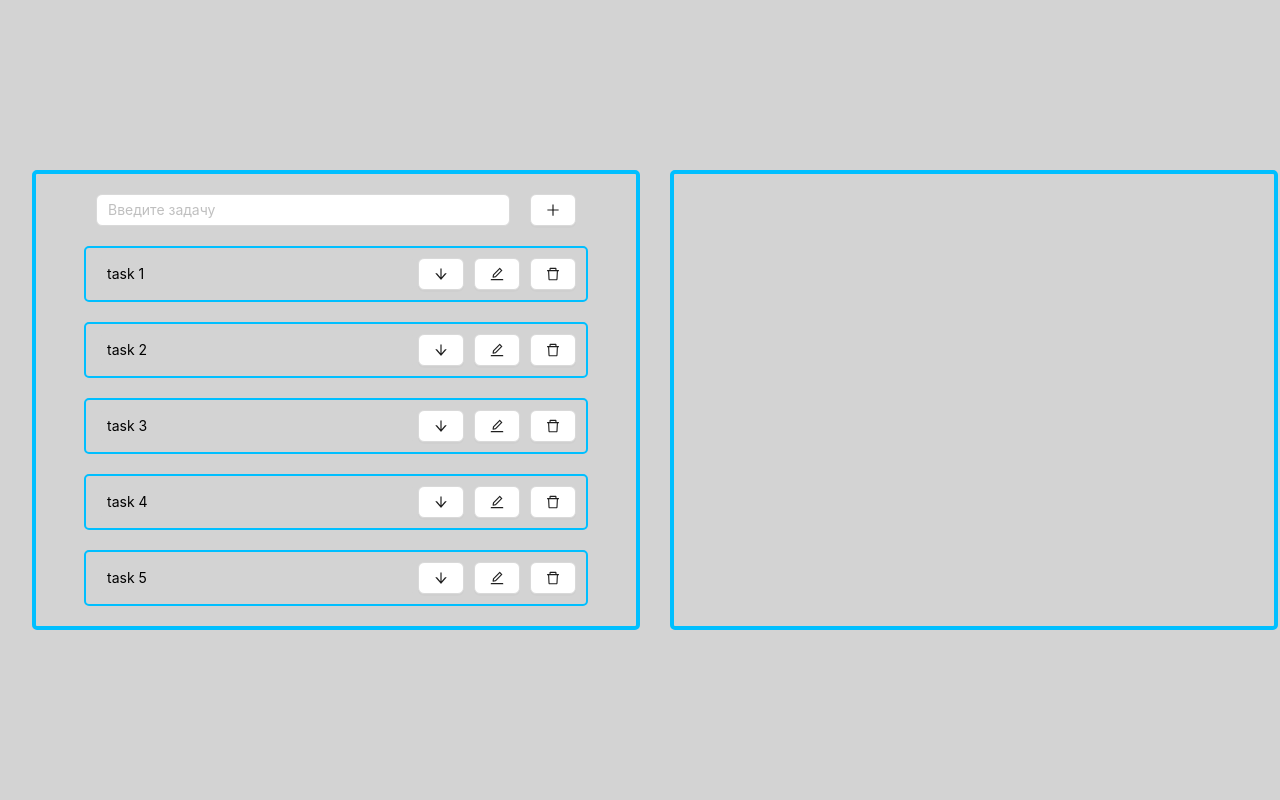
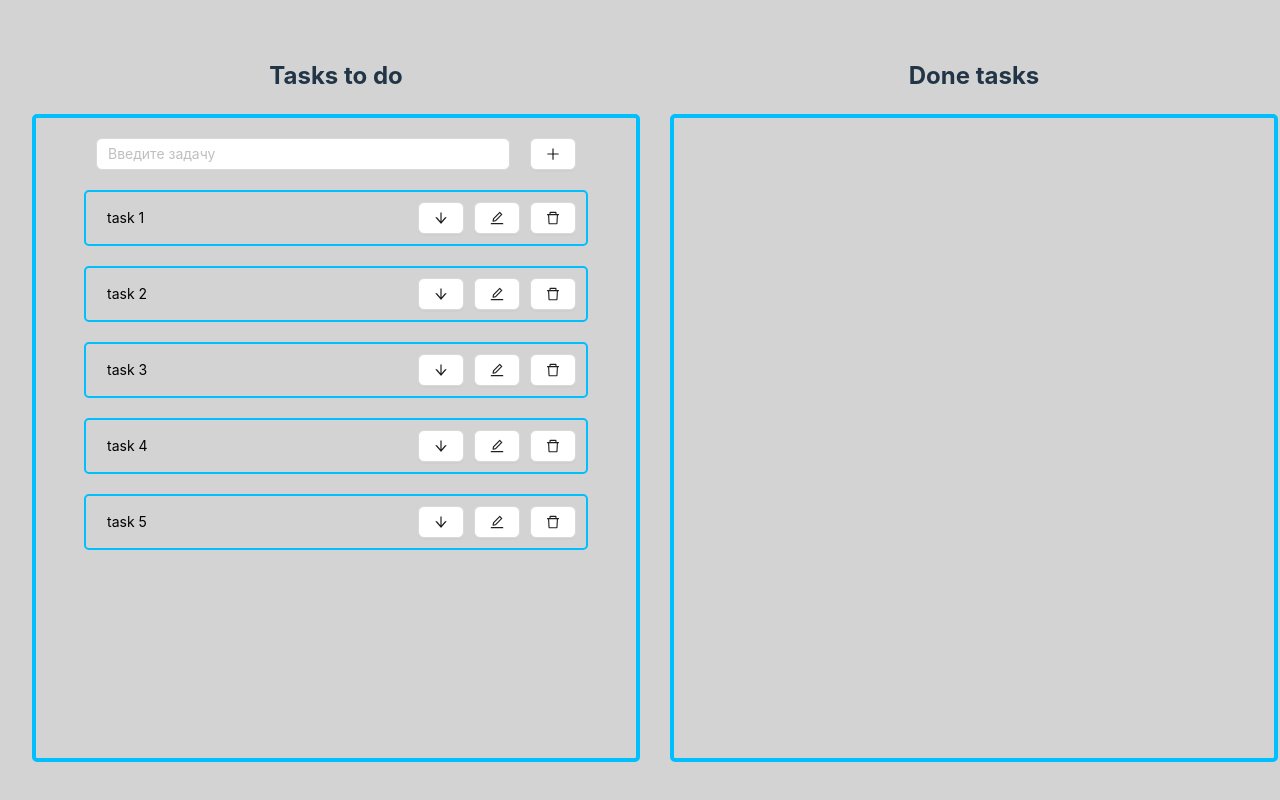
Before and after one commit to Arhidiman/to-do-list-front, a React (Vite) app: page / in a window 1280 px wide. Shown: the top 800 px of the page. Built offline with nearby package versions, Linux system fonts and the light colour scheme.

Commit message:
fix: styles fix

```diff
--- a/src/components/CurrentTasks/CurrentTasks.scss
+++ b/src/components/CurrentTasks/CurrentTasks.scss
@@ -2,10 +2,11 @@
   padding: 20px 0;
   display: flex;
   flex-direction: column;
-  justify-content: space-around;
+  justify-content: flex-start;
   gap: 20px;
   align-items: center;
   width: 600px;
+  min-height: 600px;
   border: solid deepskyblue 4px;
   border-radius: 5px;
   &__create {
--- a/src/components/CurrentTasks/CurrentTasks.tsx
+++ b/src/components/CurrentTasks/CurrentTasks.tsx
@@ -25,12 +25,15 @@ function CurrentTasks() {
     }
 
     return (
-        <div className='current-tasks'>
-            <div className='current-tasks__create'>
-                <Input onChange={setCurrentText} placeholder='Введите задачу' value={inputText}/>
-                <ActionButton actionHandler={() => createTodo(inputText)} type='add'/>
+        <div>
+            <h2 className='current-tasks__title'>Tasks to do</h2>
+            <div className='current-tasks'>
+                <div className='current-tasks__create'>
+                    <Input onChange={setCurrentText} placeholder='Введите задачу' value={inputText}/>
+                    <ActionButton actionHandler={() => createTodo(inputText)} type='add'/>
+                </div>
+                {toDoItems.map(toDoItem)}
             </div>
-            {toDoItems.map(toDoItem)}
         </div>
     )
 }
--- a/src/components/DoneTasks/DoneTasks.scss
+++ b/src/components/DoneTasks/DoneTasks.scss
@@ -3,18 +3,11 @@
     padding: 20px 0;
     display: flex;
     flex-direction: column;
-    justify-content: space-around;
+    justify-content: flex-start;
+    align-items: center;
     gap: 20px;
-    align-items: center;
     width: 600px;
+    min-height: 600px;
     border: solid deepskyblue 4px;
     border-radius: 5px;
-    //&__container {
-    //    width: 80%;
-    //    display: flex;
-    //    flex-direction: column;
-    //    align-items: center;
-    //    gap: 20px;
-    //    justify-content: space-between;
-    //}
 }
--- a/src/components/DoneTasks/DoneTasks.tsx
+++ b/src/components/DoneTasks/DoneTasks.tsx
@@ -17,9 +17,13 @@ function DoneTasks() {
     }
 
     return (
-        <div className='done-tasks'>
-            {doneTodos.map(doneTodo)}
+        <div>
+            <h2 className='done-tasks__title'>Done tasks</h2>
+            <div className='done-tasks'>
+                {doneTodos.map(doneTodo)}
+            </div>
         </div>
+
     )
 
 }
```
